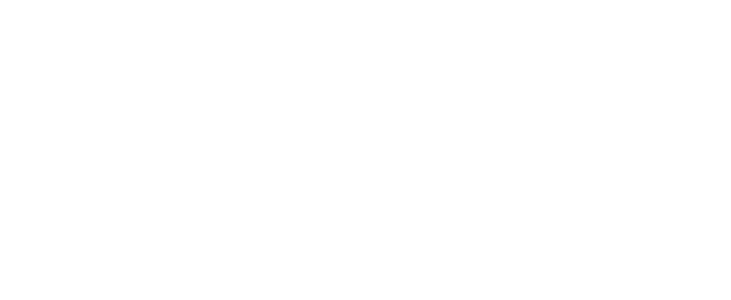
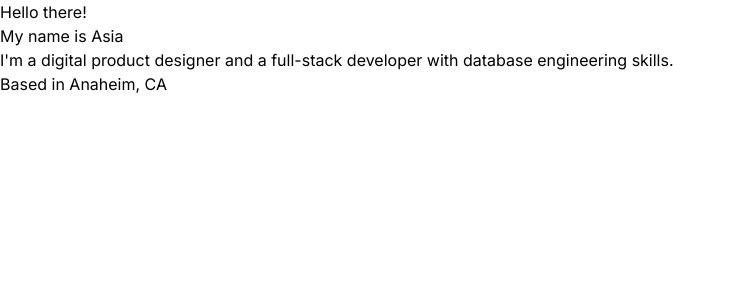
Before and after one commit to asiasOnline/asia-thompson-portfolio, a Next.js app: page / in a window 1280 px wide. Shown: the top 300 px of the page, without its empty margins (0-731 px from the left). Built offline with nearby package versions, Linux system fonts and the light colour scheme.

Commit message:
Defined initial Hero and Navbar components and custom color palette to Tailwind config

```diff
--- a/app/page.tsx
+++ b/app/page.tsx
@@ -1,9 +1,10 @@
 import Image from "next/image";
+import Hero from "../components/Hero"
 
 export default function Home() {
   return (
     <main>
-
+      <Hero />
     </main>
   );
 }
--- /dev/null
+++ b/components/Hero.tsx
@@ -0,0 +1,16 @@
+import React from 'react'
+
+const Hero = () => {
+  return (
+    <div>
+        <div>
+            <p>Hello there!</p>
+            <p>My name is <span>Asia</span></p>
+        </div>
+      <div><p>I'm a digital product designer and a full-stack developer with database engineering skills.</p></div>
+      <div>Based in Anaheim, CA</div>
+    </div>
+  )
+}
+
+export default Hero
--- /dev/null
+++ b/components/Navbar.tsx
@@ -0,0 +1,14 @@
+import React from 'react'
+
+const Navbar = () => {
+  return (
+    <div>
+        <a>Expertise</a>
+        <a>Projects</a>
+        <a>About</a>
+        <a>Contact</a>
+    </div>
+  )
+}
+
+export default Navbar
--- a/tailwind.config.ts
+++ b/tailwind.config.ts
@@ -7,14 +7,17 @@ const config: Config = {
     "./app/**/*.{js,ts,jsx,tsx,mdx}",
   ],
   theme: {
+    colors: {
+      'black': '#1E1E1E',
+      'white': '#F9F8F8',
+      'p-30-blue': '#190F88',
+      'p-30-purple': '#CBC6FF',
+      'p-60-lightBlue': '#32B6BE',
+      'p-60-pink': '#32B6BE',
+      },
     extend: {
-      backgroundImage: {
-        "gradient-radial": "radial-gradient(var(--tw-gradient-stops))",
-        "gradient-conic":
-          "conic-gradient(from 180deg at 50% 50%, var(--tw-gradient-stops))",
-      },
+      }
     },
-  },
   plugins: [],
 };
 export default config;
```
